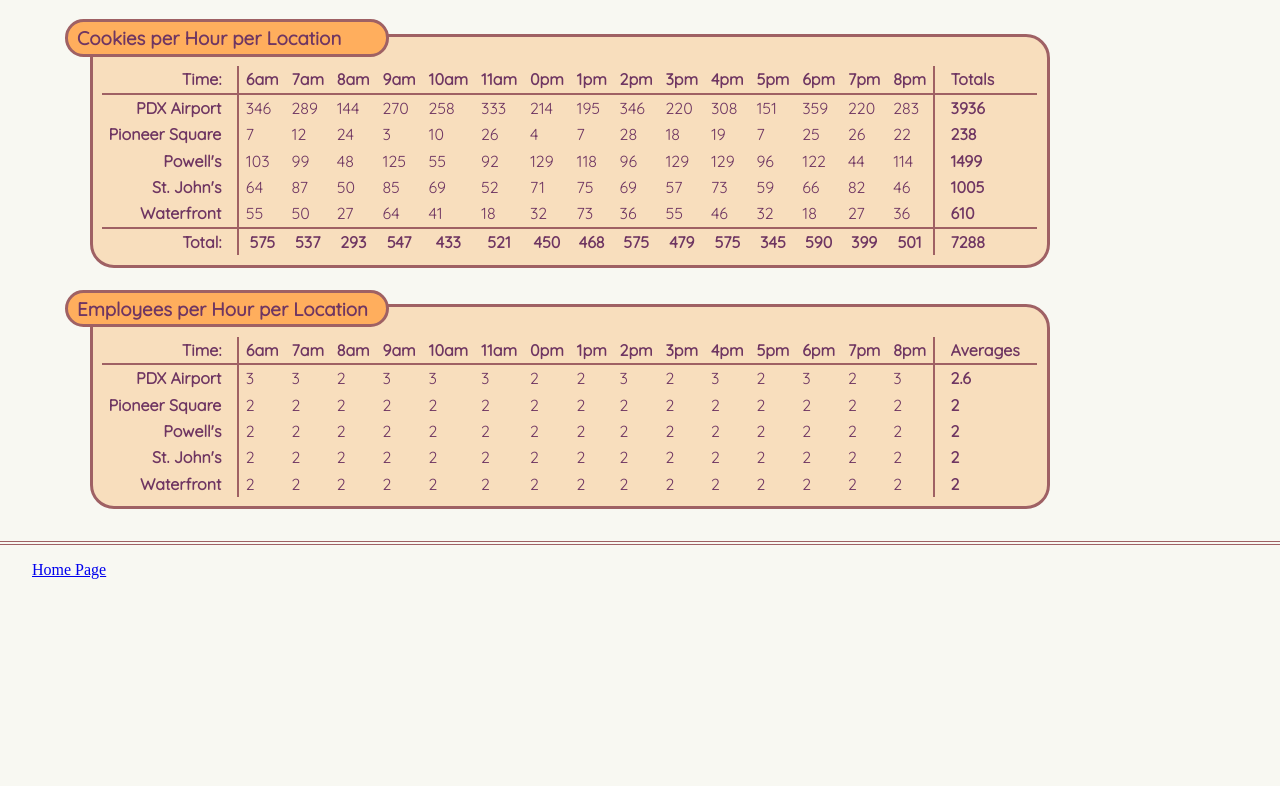
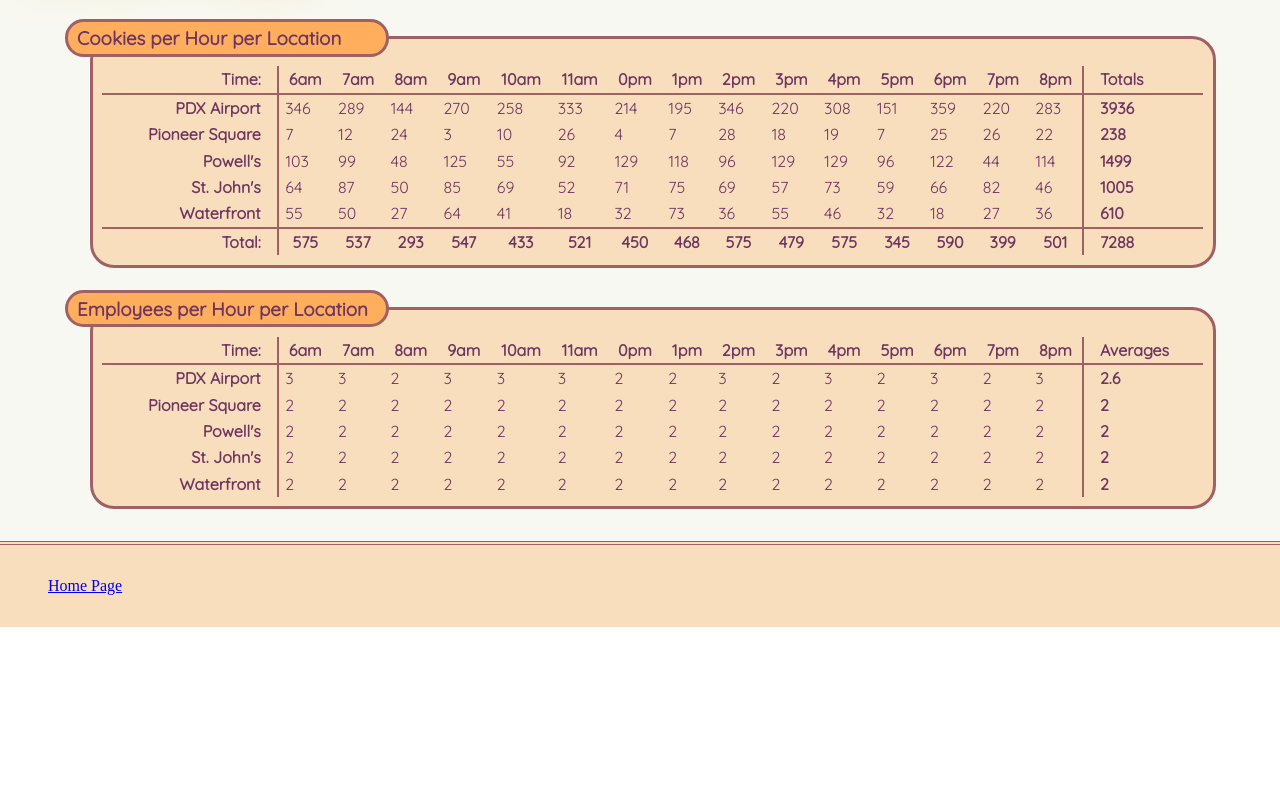
Before and after one commit to DaNish808/cookies, a plain HTML site: page sales.html in a window 1280 px wide. Shown: the part 98-884 px from the top of the page. After the commit the page ends 800 px from the top, so only its background shows below. Drawn offline with Linux system fonts and the light colour scheme; a web font is replaced by a local one.

Commit message:
minor formatting changes to sales page

```diff
--- a/sales.css
+++ b/sales.css
@@ -5,8 +5,12 @@ html, body {
 }
 
 #background {
-    height: 60em;
+    height: 44em;
     background: #F8F8F2;
+}
+
+header, #link_box {
+    background: #F8DEBD;
 }
 
 header>h1 {
@@ -14,6 +18,7 @@ header>h1 {
     margin: 0;
     border-bottom: 4px double #9f6164;
     color: #FF7182;
+    text-shadow: 0 0 1em #FFAE5D;
     font-family: 'Baloo Bhaina', cursive;
     font-size: 3em;
     line-height: 1.7em;
@@ -35,10 +40,12 @@ header>h1 {
 .table_background {
     display: inline-block;
     padding: .6em;
-    padding-top: 0.9em;
+    padding-top: 0.75em;
     border-radius: 1.5em;
     background: #F8DEBD;
     border: 3px solid #9f6164;
+    width: 86%;
+    min-width: 59em;
 }
 
 .table_background>h3 {
@@ -55,6 +62,7 @@ header>h1 {
 table {
     min-width: 54em;
     border-spacing: 0;
+    width:100%;
 }
 
 thead th {
@@ -62,7 +70,7 @@ thead th {
 }
 
 th:first-child {
-    min-width: 7em;
+    min-width: 8em;
     text-align: right;
     padding-right: 1em;
     border-right: 2px solid #9f6164;
@@ -85,6 +93,8 @@ th, td {
 }
 
 #link_box {
+    margin: 0;
+    padding: 1em;
     border-top: 4px double #9f6164;
 }
 
```
